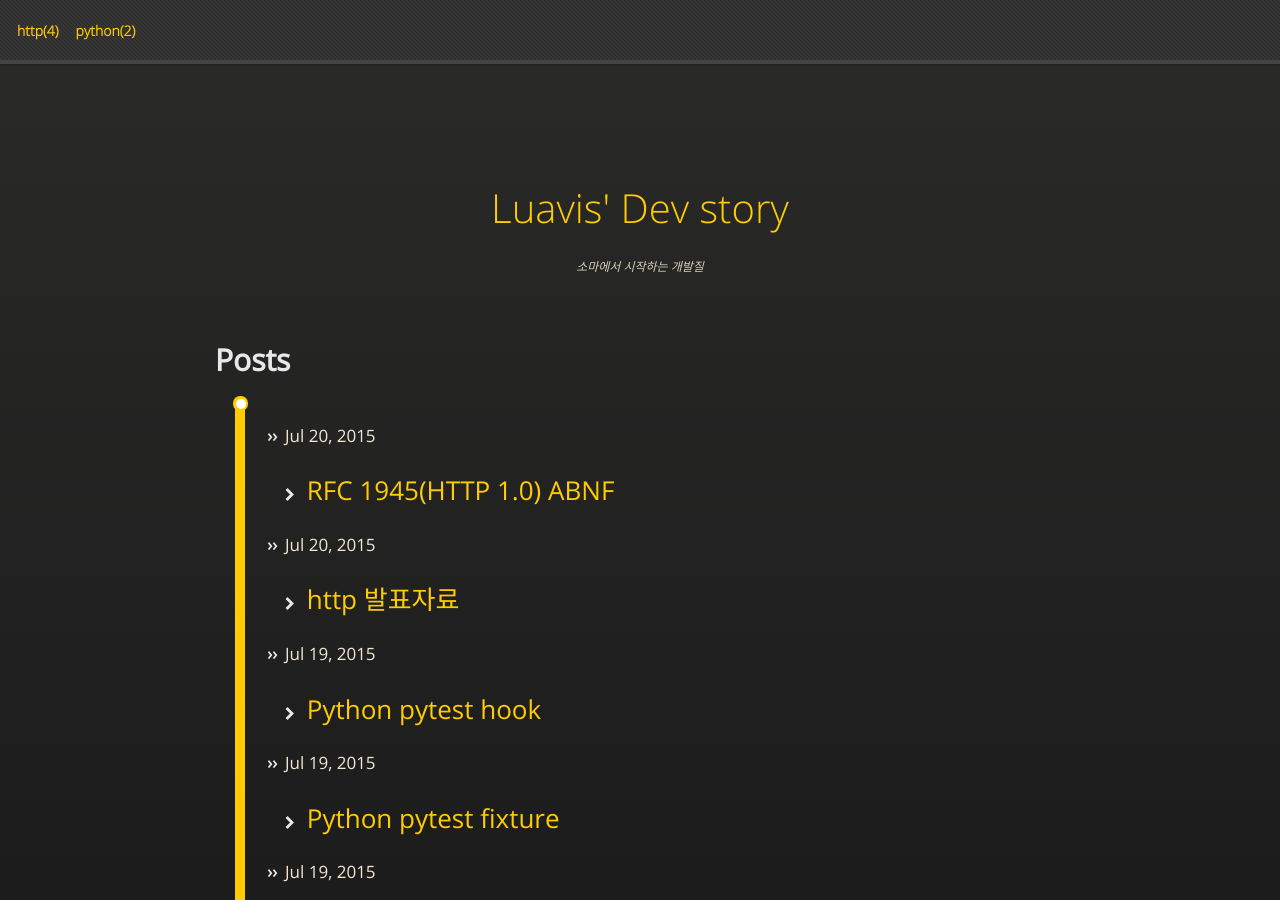
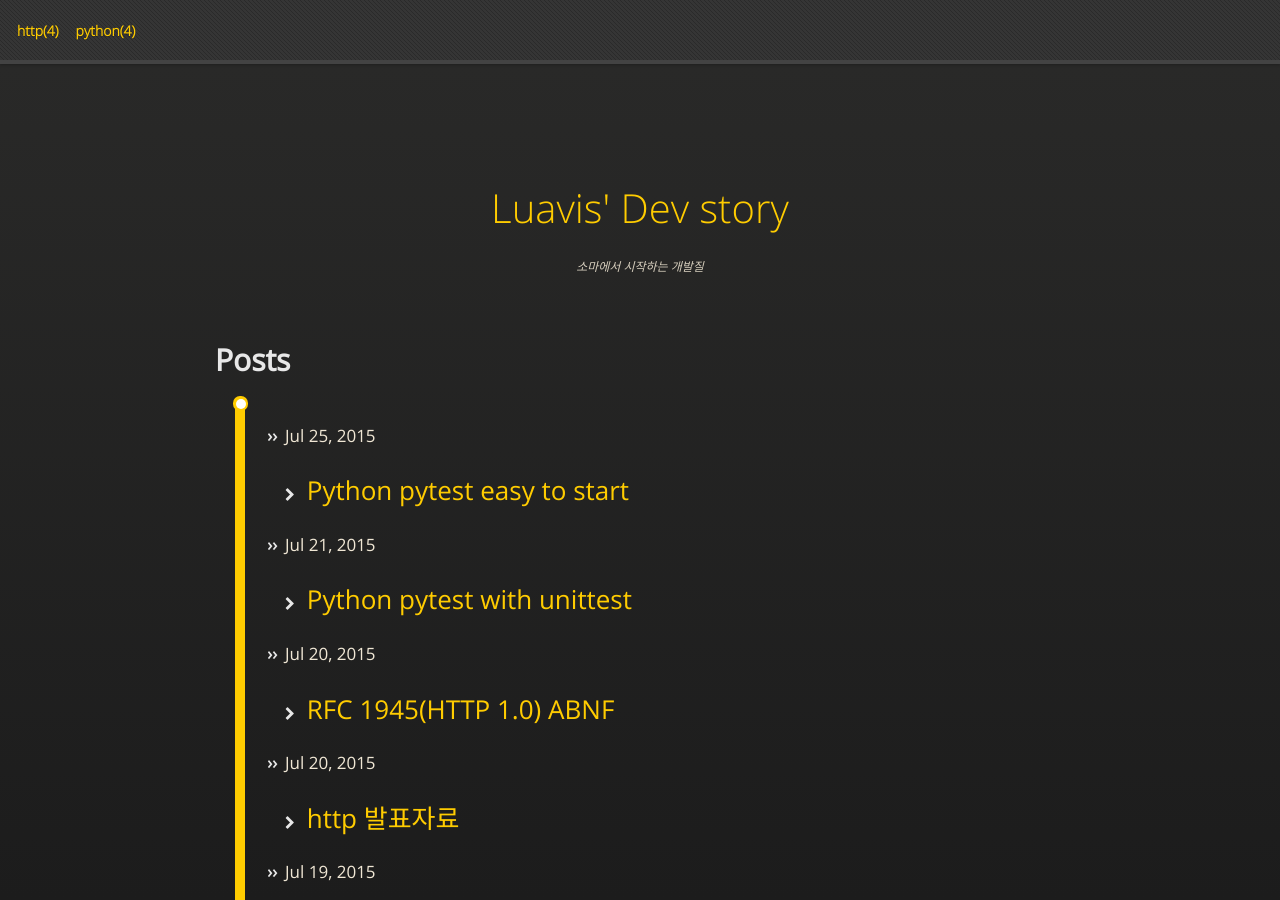
Before and after one commit to Luavis/luavis.github.io, a Jekyll site: the page built from index.html, in a window 1280 px wide and 900 px high. Built offline with Jekyll 4.4.1, drawn with Linux system fonts in a browser that asks for light colours; some of the changed lines change nothing that is shown.

Commit message:
Add posts

```diff
--- a/_posts/python/2015-07-19-python-pytest-fixture.markdown
+++ b/_posts/python/2015-07-19-python-pytest-fixture.markdown
@@ -15,7 +15,7 @@ keywords: pyetst, fixture
 *이 외의 pytest 관련 문서*
 
 1. [Python hook]({% post_url /python/2015-07-19-python-pytest-hook %})
-
+1. [Pytest with unittest]({% post_url /python/2015-07-21-python-pytest-with-unittest %})
 
 ----
 
--- a/_posts/python/2015-07-19-python-pytest-hook.markdown
+++ b/_posts/python/2015-07-19-python-pytest-hook.markdown
@@ -20,6 +20,7 @@ keywords: pyetst, hook
 *이 외의 pytest 관련 문서*
 
 1. [Python fixture]({% post_url /python/2015-07-19-python-pytest-fixture %})
+1. [Pytest with unittest]({% post_url /python/2015-07-21-python-pytest-with-unittest %})
 
 ---
 
--- /dev/null
+++ b/_posts/python/2015-07-21-python-pytest-with-unittest.markdown
@@ -0,0 +1,74 @@
+---
+layout: post
+title:  "Python pytest with unittest"
+date:   2015-07-21 19:27:00
+categories: python
+description: pytest with uniitest
+keywords: pyetst, unittest
+
+---
+
+![pytest]({{ site_url }}/assets/pytest.png)
+
+*이 외의 pytest 관련 문서*
+
+1. [Python fixture]({% post_url /python/2015-07-19-python-pytest-fixture %})
+1. [Python hoook]({% post_url /python/2015-07-19-python-pytest-hook %})
+
+--
+
+## @pyetst.mark.userfixture
+
+pytest는 pythons에서 기본지원하는 unittest와의 연동을 지원한다. 예를들어 pytest의 fixture를 unittest에서 사용할 수 있다. 그래서 아래와 같은 예제를 만들어 보았다.
+
+
+    import pytest
+    import unittest
+
+    @pytest.fixture(scope="class")
+    def fixt_test(request):
+      request.cls.test = "Test fixture with unittest"
+
+
+    @pytest.mark.usefixtures("fixt_test")
+    class Unittest(unittest.TestCase):
+      def test_case(self):
+
+        assert 0, self.test
+
+이 코드를  py.test 명령어를 이용하여 실행 할 때:
+
+    $ py.test
+    ============================================== test session starts ===============================================
+    platform darwin -- Python 2.7.6 -- py-1.4.30 -- pytest-2.7.2
+    rootdir: /Users/Luavis/Projects/pytest-examples, inifile:
+    collected 1 items
+
+    test_unittest.py item
+    <TestCaseFunction 'test_case'>
+    call
+    <CallInfo when='setup' result: []>
+    item
+    <TestCaseFunction 'test_case'>
+    call
+    <CallInfo when='call' exception: Test fixture with unittest
+    assert 0>
+    Fitem
+    <TestCaseFunction 'test_case'>
+    call
+    <CallInfo when='teardown' result: ['tear down test']>
+
+
+    ==================================================== FAILURES ====================================================
+    _______________________________________________ Unittest.test_case _______________________________________________
+
+    self = <test_unittest.Unittest testMethod=test_case>
+
+        def test_case(self):
+
+    >     assert 0, self.test
+    E     AssertionError: Test fixture with unittest
+    E     assert 0
+
+    test_unittest.py:14: AssertionError
+    ============================================ 1 failed in 0.03 seconds ============================================
--- /dev/null
+++ b/_posts/python/2015-07-25-python-pytest-easy-to-start.markdown
@@ -0,0 +1,130 @@
+---
+layout: post
+title:  "Python pytest easy to start"
+date:   2015-07-25 00:37:00
+categories: python
+description: About how to start pytest
+keywords: pyetst, easy to start
+
+---
+
+![pytest]({{ site_url }}/assets/pytest.png)
+
+*이 외의 pytest 관련 문서*
+
+1. [Python fixture]({% post_url /python/2015-07-19-python-pytest-fixture %})
+1. [Python hoook]({% post_url /python/2015-07-19-python-pytest-hook %})
+
+---
+
+## 설치
+
+설치는 pip이나 easy_install 같은 명령어를 이용하여 설치할 수 있다.
+
+    pip install -U pytest # or
+    easy_install -U pytest
+
+설치 후 올바른 버전이 설치되었는지를 확인해보기 위해서는
+
+    $ py.test --version
+
+*--version* 옵션을 이용하여 확인할 수 있다.
+
+Our first test run
+Let’s create a first test file with a simple test function:
+간단하게 첫 테스트를 시도해보면,
+
+*content of test_sample.py*
+{% highlight python linenos %}
+def func(x):
+    return x + 1
+
+def test_answer():
+    assert func(3) == 5
+{% endhighlight %}
+
+위 *test* 함수가 테스트의 목표가 될 함수이고 *test_answer* 함수가 테스트 함수이다.
+
+    $ py.test
+    =========================== test session starts ============================
+    platform linux -- Python 3.4.1 -- py-1.4.27 -- pytest-2.7.1
+    rootdir: /tmp/doc-exec-101, inifile:
+    collected 1 items
+
+    test_sample.py F
+
+    ================================= FAILURES =================================
+    _______________________________ test_answer ________________________________
+
+        def test_answer():
+    >       assert func(3) == 5
+    E       assert 4 == 5
+    E        +  where 4 = func(3)
+
+    test_sample.py:5: AssertionError
+    ========================= 1 failed in 0.01 seconds =========================
+
+*py.test* 명령어를 이용하여 testing을 시작할 수 있고 func의 결과가 4인것에 비해 assert에서 비교가 5임으로, 에러가 발생할 수 있다.
+
+    Note
+        You can simply use the assert statement for asserting test expectations. pytest’s Advanced assertion introspection
+        will intelligently report intermediate values of the assert expression freeing you from the need to learn the
+        many names of JUnit legacy methods.
+        Asserting that a certain exception is raised
+
+If you want to assert that some code raises an exception you can use the raises helper:
+만약 예외가 발생하는 코드를 테스팅한다면, *raise helper*를 사용하여 테스팅 할 수 있다.
+
+*content of test_sysexit.py*
+{% highlight python linenos %}
+import pytest
+def f():
+    raise SystemExit(1)
+
+def test_mytest():
+    with pytest.raises(SystemExit):
+        f()
+{% endhighlight %}
+Running it with, this time in “quiet” reporting mode:
+이번에는 quit모드를(non-verbose) 사용해보자.
+
+    $ py.test -q test_sysexit.py
+    .
+    1 passed in 0.01 seconds
+
+예외가 발생하였으나 테스트는 통과했음을 알 수 있다.
+
+## Grouping multiple tests in a class
+
+두개의 테스팅함수를 포함한 클래스를 실행해보자.
+
+*content of test_class.py*
+{% highlight python linenos %}
+class TestClass:
+    def test_one(self):
+        x = "this"
+        assert 'h' in x
+
+    def test_two(self):
+        x = "hello"
+        assert hasattr(x, 'check')
+{% endhighlight %}
+
+ py.test는 2개의 테스트 함수를 기본적인 컨벤션에 부합함으로 찾아낼 것 이다.
+
+    $ py.test -q test_class.py
+    .F
+    ================================= FAILURES =================================
+    ____________________________ TestClass.test_two ____________________________
+
+    self = <test_class.TestClass object at 0x7fbf54cf5668>
+
+        def test_two(self):
+            x = "hello"
+    >       assert hasattr(x, 'check')
+    E       assert hasattr('hello', 'check')
+
+    test_class.py:8: AssertionError
+    1 failed, 1 passed in 0.01 seconds
+
+당연히 str type에는 check라 하는 attribute가 없음으로 assert fail이 됨을 확인 할 수 있다.
```
